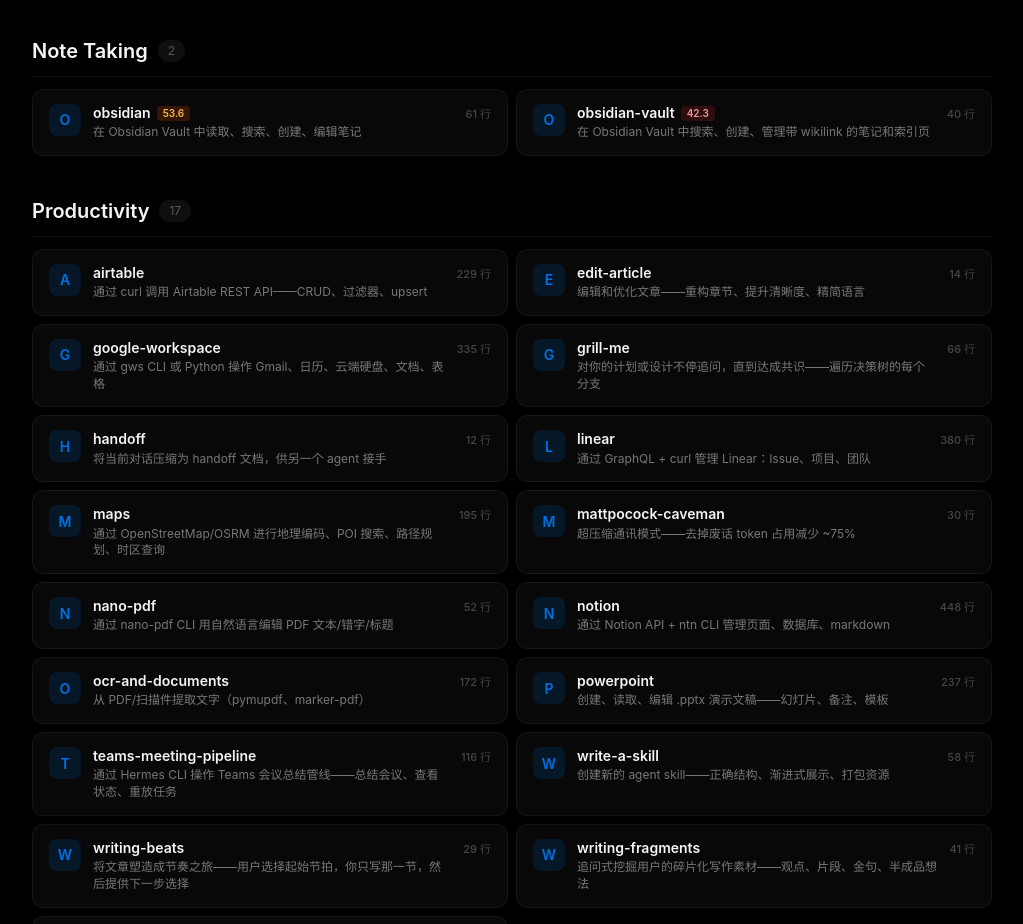
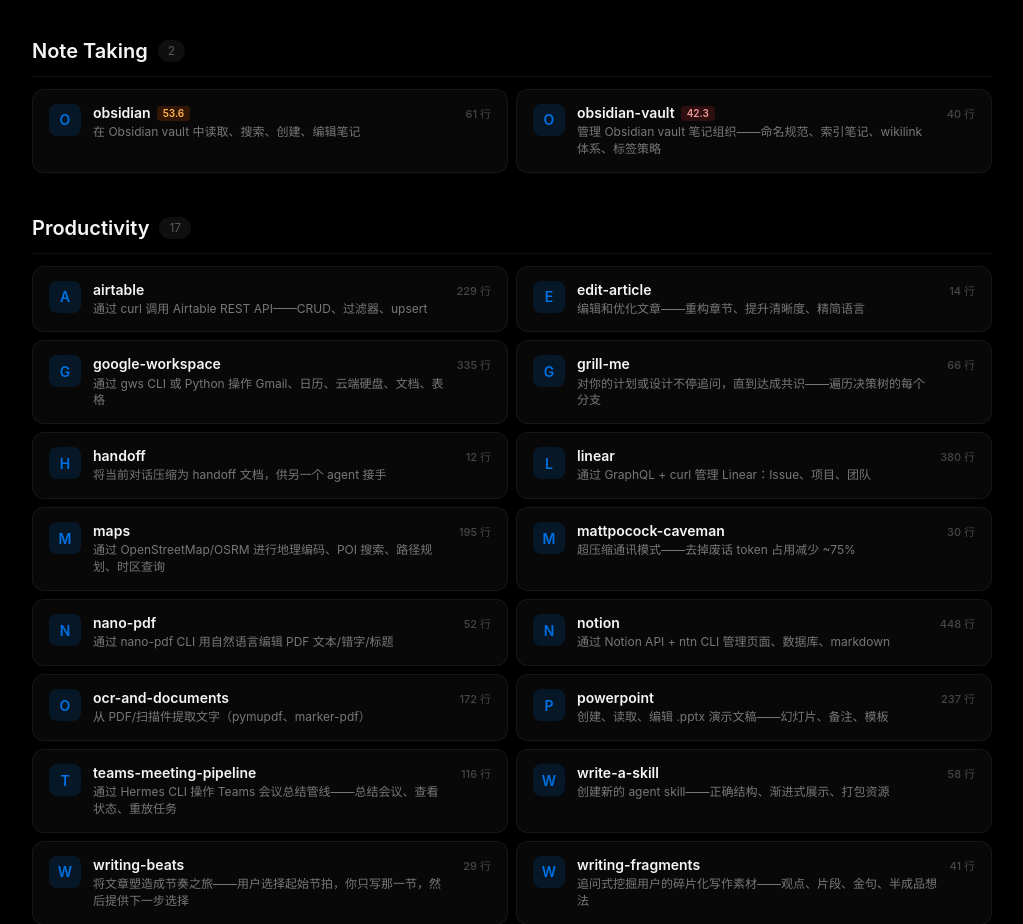
Before and after one commit to KaeyoungLIAN/KaeyoungLIAN.github.io, a React (Vite) app in the folder react/: page /skills in a window 1280 px wide. Shown: the part 5240-6164 px from the top of the page, without its empty margins (128-1151 px from the left). Built offline with nearby package versions, Linux system fonts and the light colour scheme.

Commit message:
update obsidian + obsidian-vault skills

```diff
--- a/react/src/data/skill-desc-zh.ts
+++ b/react/src/data/skill-desc-zh.ts
@@ -86,8 +86,8 @@ export const DESC_ZH: Record<string, string> = {
   "unsloth": "Unsloth：2-5 倍更快的 LoRA/QLoRA 微调，更少显存",
   "vllm": "vLLM：高吞吐 LLM 推理服务，OpenAI API 兼容，量化支持",
   "weights-and-biases": "W&B：记录 ML 实验、超参搜索、模型注册表、仪表板",
-  "obsidian": "在 Obsidian Vault 中读取、搜索、创建、编辑笔记",
-  "obsidian-vault": "在 Obsidian Vault 中搜索、创建、管理带 wikilink 的笔记和索引页",
+  "obsidian": "在 Obsidian vault 中读取、搜索、创建、编辑笔记",
+  "obsidian-vault": "管理 Obsidian vault 笔记组织——命名规范、索引笔记、wikilink 体系、标签策略",
   "airtable": "通过 curl 调用 Airtable REST API——CRUD、过滤器、upsert",
   "edit-article": "编辑和优化文章——重构章节、提升清晰度、精简语言",
   "google-workspace": "通过 gws CLI 或 Python 操作 Gmail、日历、云端硬盘、文档、表格",
```
